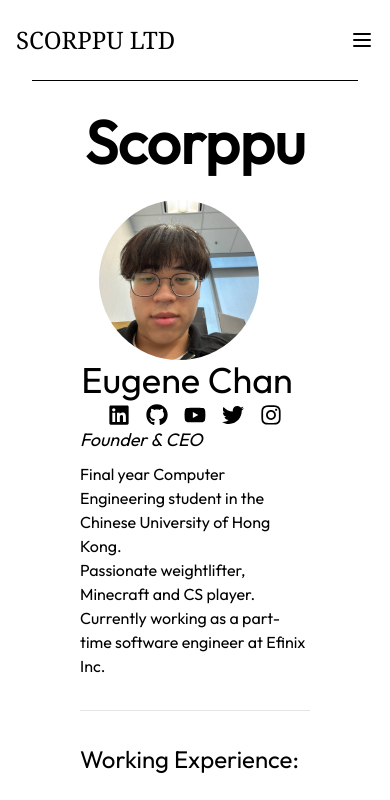
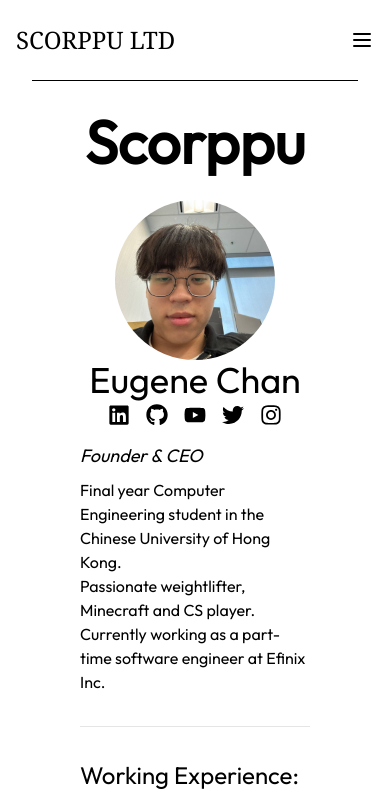
Before and after one commit to Scorppu/scorppu-ltd-website, a Next.js app: page /team/scorppu in a window 390 px wide. Shown: the top 800 px of the page. Built offline with nearby package versions, Linux system fonts and the light colour scheme.

Commit message:
added dynamic margins for my personal page

```diff
--- a/src/app/team/scorppu/page.tsx
+++ b/src/app/team/scorppu/page.tsx
@@ -10,7 +10,7 @@ export default function Scorppu() {
       </div>
 
       <div className="flex flex-col md:flex-row items-center px-20 mb-8">
-        <div className="w-40 h-40 rounded-full overflow-hidden mr-8">
+        <div className="w-40 h-40 rounded-full overflow-hidden md:mr-8">
           <Image
             src="/profilePics/scorppu.jpg"
             alt="team member thumbnail"
@@ -23,8 +23,8 @@ export default function Scorppu() {
 
         <div className="flex flex-col">
           <div className="flex flex-col md:flex-row items-center">
-            <h2 className="text-4xl mb-1 mr-4">Eugene Chan</h2>
-            <div className="flex space-x-4">
+            <h2 className="text-4xl mb-1 md:mr-4">Eugene Chan</h2>
+            <div className="flex space-x-4 mb-4 md:mb-0">
               <a href="https://www.linkedin.com/in/eugenechan111/" target="_blank" rel="noopener noreferrer">
                 <FaLinkedin size={22} />
               </a>
```
